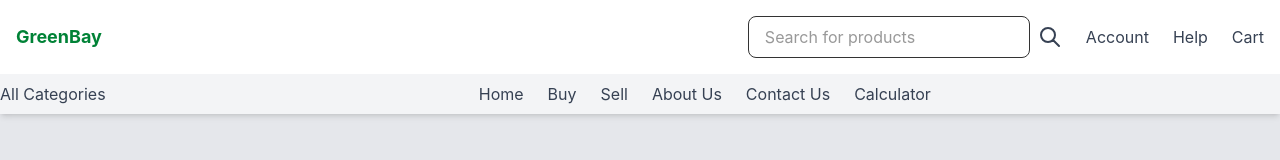
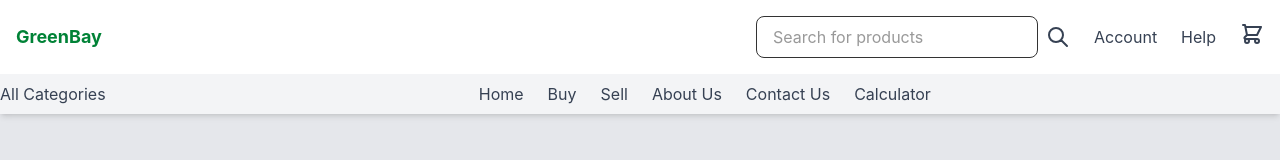
Before and after one commit to Fromb23/greensbay, a React (Vite) app in the folder frontend/: page /cart in a window 1280 px wide. Shown: the top 160 px of the page. Built offline with nearby package versions, Linux system fonts and the light colour scheme.

Commit message:
include redux store

```diff
--- a/frontend/package.json
+++ b/frontend/package.json
@@ -10,9 +10,11 @@
     "preview": "vite preview"
   },
   "dependencies": {
+    "@reduxjs/toolkit": "^2.5.1",
     "@tailwindcss/vite": "^4.0.4",
     "react": "^19.0.0",
     "react-dom": "^19.0.0",
+    "react-redux": "^9.2.0",
     "react-router-dom": "^7.1.5",
     "react-toastify": "^11.0.3",
     "tailwindcss": "^4.0.4"
--- a/frontend/src/App.jsx
+++ b/frontend/src/App.jsx
@@ -1,7 +1,9 @@
-import React, { useState } from 'react';
+import React from 'react';
 import { BrowserRouter as Router, Route, Routes } from 'react-router-dom';
+import { Provider } from 'react-redux';
 import { ToastContainer } from "react-toastify";
 import "react-toastify/dist/ReactToastify.css";
+import store from './redux/store/store';
 import Homepage from './pages/HomePage';
 import ProductDetail from './pages/ProductDetail';
 import CartPage from './pages/Cart';
@@ -11,42 +13,22 @@ import SignupForm from './components/TempHeader';
 import PageTitleUpdater from './components/PageTitleUpdater';
 
 function App() {
-  const [cartItems, setCartItems] = useState([]);
-
-  const addToCart = (product) => {
-    setCartItems((prev) => {
-      const existingItem = prev.find((item) => item.id === product.id);
-      let updatedCart;
-
-      if (existingItem) {
-        updatedCart = prev.map((item) =>
-          item.id === product.id ? { ...item, quantity: item.quantity + 1 } : item
-        );
-      } else {
-        updatedCart = [...prev, { ...product, quantity: 1 }];
-      }
-
-      // Store updated cart in session storage
-      sessionStorage.setItem("cartItems", JSON.stringify(updatedCart));
-      return updatedCart;
-    });
-  };
-
   return (
+    <Provider store={store}>
       <Router>
         <ToastContainer />
         <PageTitleUpdater />
         <Routes>
           <Route path="*" element={<h1>404 Not Found</h1>} />
-        <Route path="/" element={<Homepage  addToCart={addToCart} />} />
+          <Route path="/" element={<Homepage />} />
           <Route path="/product/:id" element={<ProductDetail />} />
           <Route path="/test" element={<SignupForm />} />
           <Route path="/auth/login/" element={<Login />} />
-        <Route path="/cart/" element={<CartPage cartItems={cartItems} addToCart={addToCart}/>} />
+          <Route path="/cart/" element={<CartPage />} />
           <Route path="/checkout/summary" element={<Checkout />} />
-
         </Routes>
       </Router>
+    </Provider>
   );
 }
 
--- a/frontend/src/components/Header.jsx
+++ b/frontend/src/components/Header.jsx
@@ -70,7 +70,7 @@ const NavigationLinks = ({ isMobile = false }) => {
   );
 };
 
-const Header = () => {
+const Header = ({ cartItemCount }) => {
   const [activeDropdown, setActiveDropdown] = useState(null);
   const dropdownRef = useRef(null);
 
@@ -125,8 +125,12 @@ const Header = () => {
 
         {/* Cart and Account Icons (Visible only on small screens) */}
         <div className="md:hidden flex items-center space-x-4">
-          <Dropdown
-            label={
+          {/* Cart Icon with Badge */}
+          <div className="relative">
+            <button
+              onClick={() => toggleDropdown('cart')}
+              className="text-gray-700 hover:text-green-500 focus:outline-none"
+            >
               <svg
                 xmlns="http://www.w3.org/2000/svg"
                 className="h-6 w-6"
@@ -141,13 +145,16 @@ const Header = () => {
                   d="M3 3h2l.4 2M7 13h10l4-8H5.4M7 13L5.4 5M7 13l-2.293 2.293c-.63.63-.184 1.707.707 1.707H17m0 0a2 2 0 100 4 2 2 0 000-4zm-8 2a2 2 0 11-4 0 2 2 0 014 0z"
                 />
               </svg>
-            }
-            items={['View Cart', 'Checkout']}
-            isOpen={activeDropdown === 'cart'}
-            onToggle={() => toggleDropdown('cart')}
-            position="right"
-          />
+              {/* Badge */}
+              {cartItemCount > 0 && (
+                <span className="absolute top-0 right-0 bg-red-500 text-white text-xs rounded-full px-1.5 py-0.5 transform translate-x-1/2 -translate-y-1/2">
+                  {cartItemCount}
+                </span>
+              )}
+            </button>
+          </div>
 
+          {/* Account Icon */}
           <Dropdown
             label={
               <svg
@@ -190,13 +197,34 @@ const Header = () => {
               onToggle={() => toggleDropdown('help')}
               position="right"
             />
-            <Dropdown
-              label="Cart"
-              items={['View Cart', 'Checkout']}
-              isOpen={activeDropdown === 'cart'}
-              onToggle={() => toggleDropdown('cart')}
-              position="right"
-            />
+            {/* Cart Icon with Badge */}
+            <div className="relative">
+              <button
+                onClick={() => toggleDropdown('cart')}
+                className="text-gray-700 hover:text-green-500 focus:outline-none"
+              >
+                <svg
+                  xmlns="http://www.w3.org/2000/svg"
+                  className="h-6 w-6"
+                  fill="none"
+                  viewBox="0 0 24 24"
+                  stroke="currentColor"
+                >
+                  <path
+                    strokeLinecap="round"
+                    strokeLinejoin="round"
+                    strokeWidth={2}
+                    d="M3 3h2l.4 2M7 13h10l4-8H5.4M7 13L5.4 5M7 13l-2.293 2.293c-.63.63-.184 1.707.707 1.707H17m0 0a2 2 0 100 4 2 2 0 000-4zm-8 2a2 2 0 11-4 0 2 2 0 014 0z"
+                  />
+                </svg>
+                {/* Badge */}
+                {cartItemCount > 0 && (
+                  <span className="absolute top-0 right-0 bg-red-500 text-white text-xs rounded-full px-1.5 py-0.5 transform translate-x-1/2 -translate-y-1/2">
+                    {cartItemCount}
+                  </span>
+                )}
+              </button>
+            </div>
           </div>
         </div>
       </div>
--- a/frontend/src/components/ProductCard.jsx
+++ b/frontend/src/components/ProductCard.jsx
@@ -1,20 +1,20 @@
-import React, { useState } from "react";
+import React from "react";
 import { useNavigate } from "react-router-dom";
+import { useDispatch, useSelector } from "react-redux";
 import { toast } from "react-toastify";
+import { addToCart } from "../redux/slices/cartSlice";
 
-function ProductCard({ product, addToCart }) {
-  const [isAdded, setIsAdded] = useState(false);
+function ProductCard({ product }) {
   const navigate = useNavigate();
+  const dispatch = useDispatch();
+
+  // Check if the product is already in the cart
+  const cartItems = useSelector((state) => state.cart.items);
+  const isAdded = cartItems.some((item) => item.id === product.id);
 
   const handleAddToCart = () => {
-    addToCart(product);
-    setIsAdded(true);
+    dispatch(addToCart(product));
     toast.success("Added to Cart");
-
-    // Navigate to cart after adding the product
-    setTimeout(() => {
-      navigate("/cart");
-    }, 500);
   };
 
   return (
--- a/frontend/src/pages/Cart.jsx
+++ b/frontend/src/pages/Cart.jsx
@@ -1,52 +1,14 @@
-import React, { useState, useEffect } from "react";
+import React from "react";
+import { useSelector, useDispatch } from "react-redux";
+import { removeFromCart, updateQuantity } from "../redux/slices/cartSlice";
 import Cart from "../components/Cart";
 import Wishlist from "../components/Wishlist";
 import CartSummary from "../components/CartSummary";
 import Header from "../components/Header";
 
 const CartPage = () => {
-  // Load cart items from session storage on first render
-  const [cartItems, setCartItems] = useState(() => {
-    const savedCart = sessionStorage.getItem("cartItems");
-    return savedCart ? JSON.parse(savedCart) : [];
-  });
-
-  // Function to update session storage whenever cart items change
-  useEffect(() => {
-    sessionStorage.setItem("cartItems", JSON.stringify(cartItems));
-  }, [cartItems]);
-
-  // Function to add an item to the cart
-  const addToCart = (product) => {
-    setCartItems((prev) => {
-      const existingItem = prev.find((item) => item.id === product.id);
-      let updatedCart;
-
-      if (existingItem) {
-        updatedCart = prev.map((item) =>
-          item.id === product.id ? { ...item, quantity: item.quantity + 1 } : item
-        );
-      } else {
-        updatedCart = [...prev, { ...product, quantity: 1 }];
-      }
-
-      return updatedCart;
-    });
-  };
-
-  // Function to update item quantity in the cart
-  const updateQuantity = (id, newQuantity) => {
-    setCartItems((prev) =>
-      prev.map((product) =>
-        product.id === id ? { ...product, quantity: Math.max(1, newQuantity) } : product
-      )
-    );
-  };
-
-  // Function to remove an item from the cart
-  const removeFromCart = (id) => {
-    setCartItems((prev) => prev.filter((product) => product.id !== id));
-  };
+  const cartItems = useSelector((state) => state.cart.items);
+  const dispatch = useDispatch();
 
   return (
     <div className="bg-gray-200 min-h-screen">
@@ -55,17 +17,17 @@ const CartPage = () => {
       {/* Main Content */}
       <div className="max-w-5xl mx-auto p-4 sm:p-6 mt-6">
         <div className="flex flex-col lg:flex-row gap-6">
-          {/* Cart and Wishlist Section (Full width on mobile, 2/3 on larger screens) */}
+          {/* Cart and Wishlist Section */}
           <div className="w-full lg:w-2/3">
             <Cart
               cartItems={cartItems}
-              updateQuantity={updateQuantity}
-              removeFromCart={removeFromCart}
+              updateQuantity={(id, quantity) => dispatch(updateQuantity({ id, quantity }))}
+              removeFromCart={(id) => dispatch(removeFromCart(id))}
             />
-            <Wishlist wishlistItems={[]} addToCart={addToCart} />
+            <Wishlist wishlistItems={[]} />
           </div>
 
-          {/* Cart Summary Section (Hidden on mobile if cart is empty, full width on mobile, 1/3 on larger screens) */}
+          {/* Cart Summary Section */}
           {cartItems.length > 0 && (
             <div className="w-full lg:w-1/3">
               <CartSummary cartItems={cartItems} />
--- /dev/null
+++ b/frontend/src/redux/slices/cartSlice.jsx
@@ -0,0 +1,34 @@
+import { createSlice } from "@reduxjs/toolkit";
+
+const initialState = {
+  items: [],
+};
+
+const cartSlice = createSlice({
+  name: "cart",
+  initialState,
+  reducers: {
+    addToCart: (state, action) => {
+      const existingItem = state.items.find((item) => item.id === action.payload.id);
+      if (existingItem) {
+        existingItem.quantity += 1;
+      } else {
+        state.items.push({ ...action.payload, quantity: 1 });
+      }
+    },
+    removeFromCart: (state, action) => {
+      state.items = state.items.filter((item) => item.id !== action.payload);
+    },
+    updateQuantity: (state, action) => {
+      const { id, quantity } = action.payload;
+      const item = state.items.find((item) => item.id === id);
+      if (item) {
+        item.quantity = Math.max(1, quantity);
+      }
+    },
+  },
+});
+
+//Make sure this is correctly exported
+export const { addToCart, removeFromCart, updateQuantity } = cartSlice.actions;
+export default cartSlice.reducer;
--- /dev/null
+++ b/frontend/src/redux/store/store.js
@@ -0,0 +1,10 @@
+import { configureStore } from "@reduxjs/toolkit";
+import cartSlice from "../slices/cartSlice";
+
+const store = configureStore({
+  reducer: {
+    cart: cartSlice,
+  },
+});
+
+export default store;
```
Also changed, not shown: 1 other file (tests, documents, lock files or other folders). Lines whose indentation alone changed are shown as unchanged.
